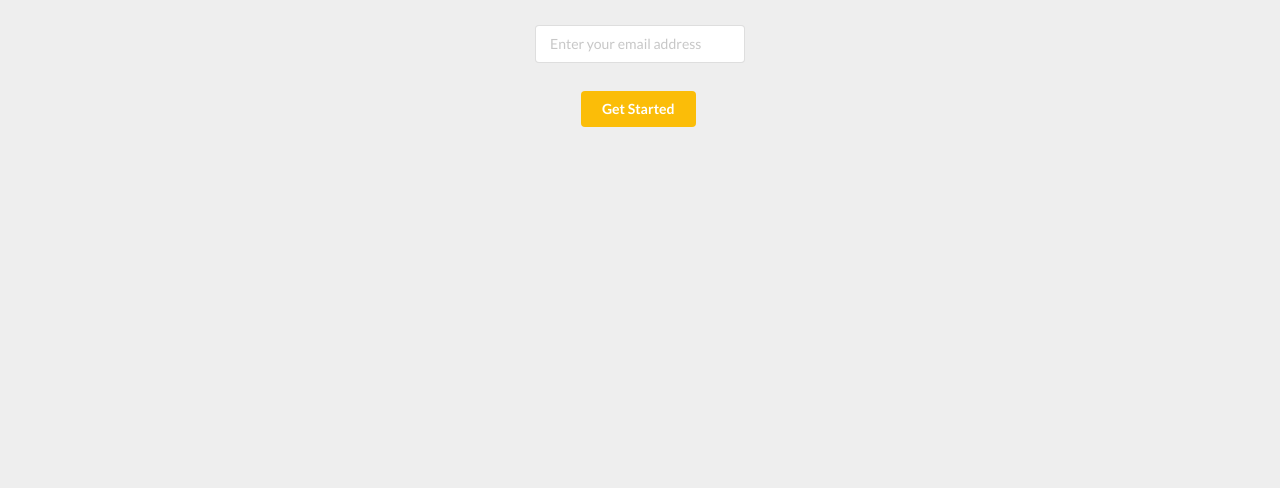
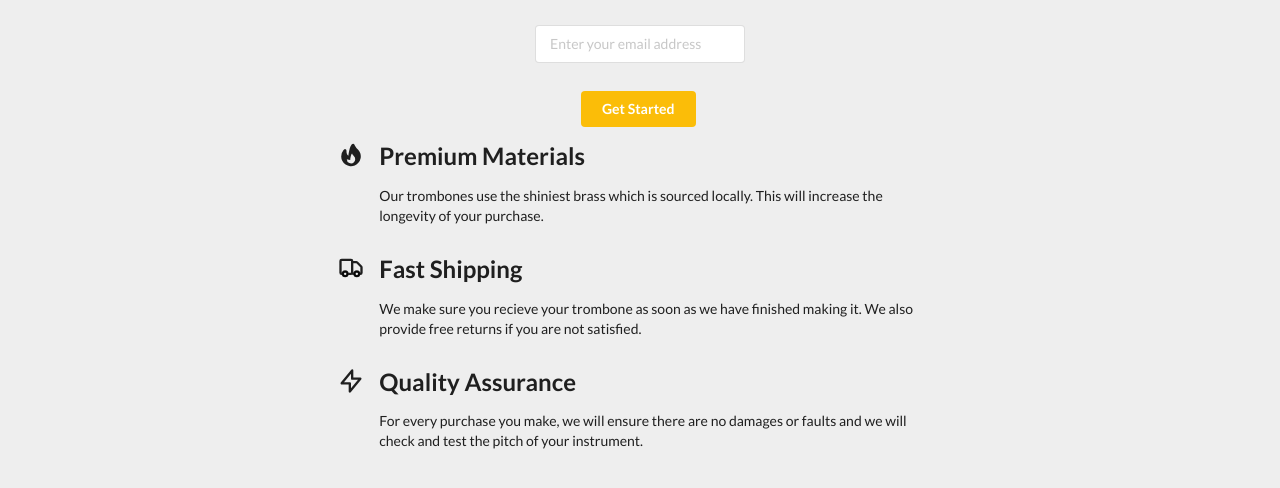
Before and after one commit to d2ndjim/products_landing_page, a plain HTML site: page index.html in a window 1280 px wide. Shown: the part 104-592 px from the top of the page. Drawn offline with nearby package versions, Linux system fonts and the light colour scheme.

Commit message:
modified html/css

```diff
--- a/index.html
+++ b/index.html
@@ -40,9 +40,43 @@
             <div class="row">
                 <button class="ui yellow button" type="submit">Get Started</button>
             </div>
+        </div>
 
-
-
+        <div class="ui container">
+            <div class="ui two column centered grid">
+                <div class="row">
+                <svg xmlns="http://www.w3.org/2000/svg" class="content-icon" viewBox="0 0 20 20" fill="currentColor">
+                    <path fill-rule="evenodd" d="M12.395 2.553a1 1 0 00-1.45-.385c-.345.23-.614.558-.822.88-.214.33-.403.713-.57 1.116-.334.804-.614 1.768-.84 2.734a31.365 31.365 0 00-.613 3.58 2.64 2.64 0 01-.945-1.067c-.328-.68-.398-1.534-.398-2.654A1 1 0 005.05 6.05 6.981 6.981 0 003 11a7 7 0 1011.95-4.95c-.592-.591-.98-.985-1.348-1.467-.363-.476-.724-1.063-1.207-2.03zM12.12 15.12A3 3 0 017 13s.879.5 2.5.5c0-1 .5-4 1.25-4.5.5 1 .786 1.293 1.371 1.879A2.99 2.99 0 0113 13a2.99 2.99 0 01-.879 2.121z" clip-rule="evenodd" />
+                </svg>
+                <div class="ui column">
+                    <h2>Premium Materials</h2>
+                    <p>Our trombones use the shiniest brass which is sourced locally. This will increase the longevity of your purchase.</p>
+                </div>
+                </div>
+            </div>
+            <div class="ui two column centered grid">
+                <div class="row">
+                <svg xmlns="http://www.w3.org/2000/svg" class="content-icon" fill="none" viewBox="0 0 24 24" stroke="currentColor">
+                    <path d="M9 17a2 2 0 11-4 0 2 2 0 014 0zM19 17a2 2 0 11-4 0 2 2 0 014 0z" />
+                    <path stroke-linecap="round" stroke-linejoin="round" stroke-width="2" d="M13 16V6a1 1 0 00-1-1H4a1 1 0 00-1 1v10a1 1 0 001 1h1m8-1a1 1 0 01-1 1H9m4-1V8a1 1 0 011-1h2.586a1 1 0 01.707.293l3.414 3.414a1 1 0 01.293.707V16a1 1 0 01-1 1h-1m-6-1a1 1 0 001 1h1M5 17a2 2 0 104 0m-4 0a2 2 0 114 0m6 0a2 2 0 104 0m-4 0a2 2 0 114 0" />
+                </svg>
+                <div class="ui column">
+                    <h2>Fast Shipping</h2>
+                    <p>We make sure you recieve your trombone as soon as we have finished making it. We also provide free returns if you are not satisfied.</p>
+                </div>
+                </div>
+            </div>
+            <div class="ui two column centered grid">
+                <div class="row">
+                <svg xmlns="http://www.w3.org/2000/svg" class="content-icon" fill="none" viewBox="0 0 24 24" stroke="currentColor">
+                    <path stroke-linecap="round" stroke-linejoin="round" stroke-width="2" d="M13 10V3L4 14h7v7l9-11h-7z" />
+                </svg>
+                <div class="ui column">
+                    <h2>Quality Assurance</h2>
+                    <p>For every purchase you make, we will ensure there are no damages or faults and we will check and test the pitch of your instrument.</p>
+                </div>
+            </div>
+            </div>
         </div>
     </div>
 
--- a/style.css
+++ b/style.css
@@ -28,3 +28,8 @@
 .input-email{
    max-width: 15rem !important;
 }
+
+.content-icon {
+    height: 2rem;
+    width: 2rem;
+}
```
